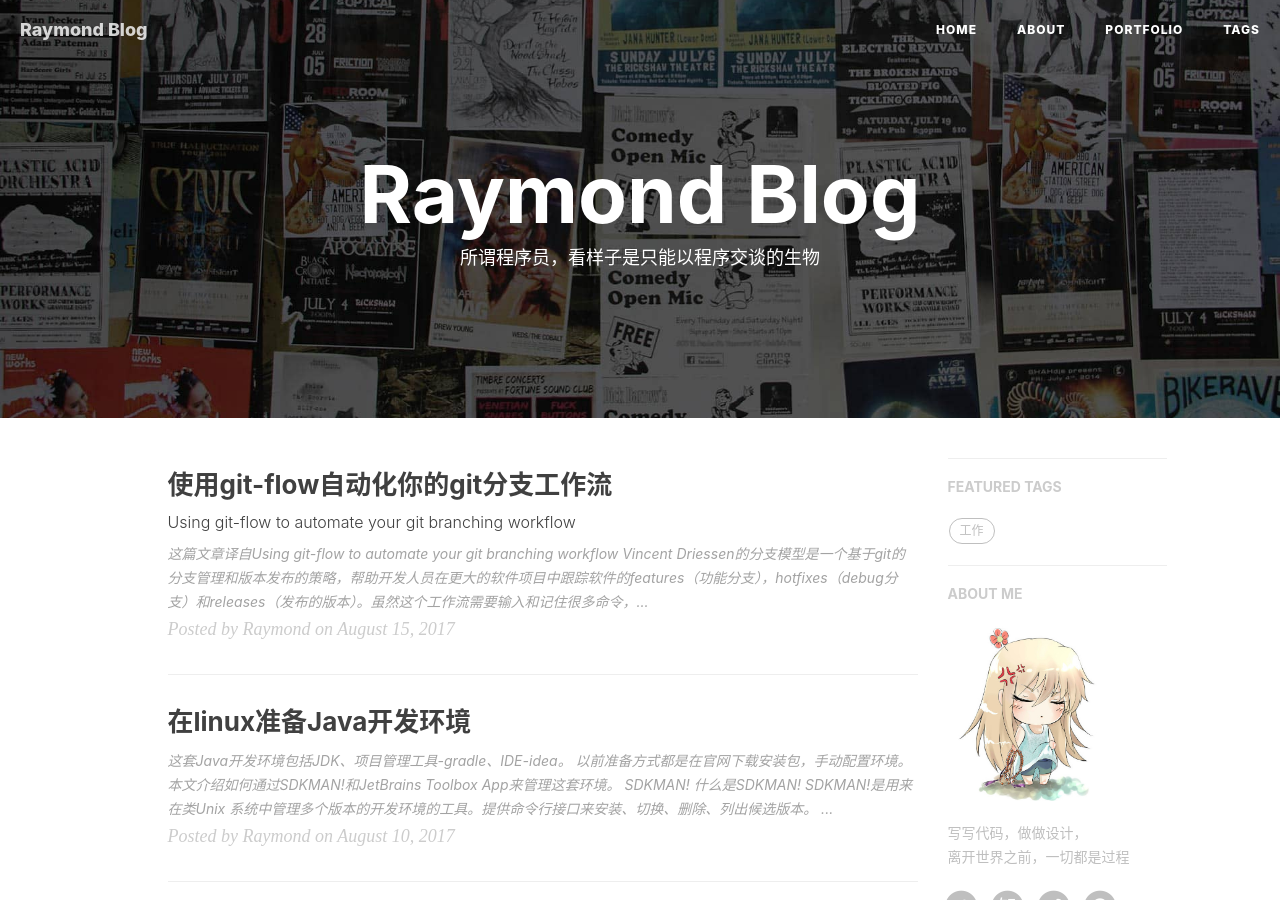
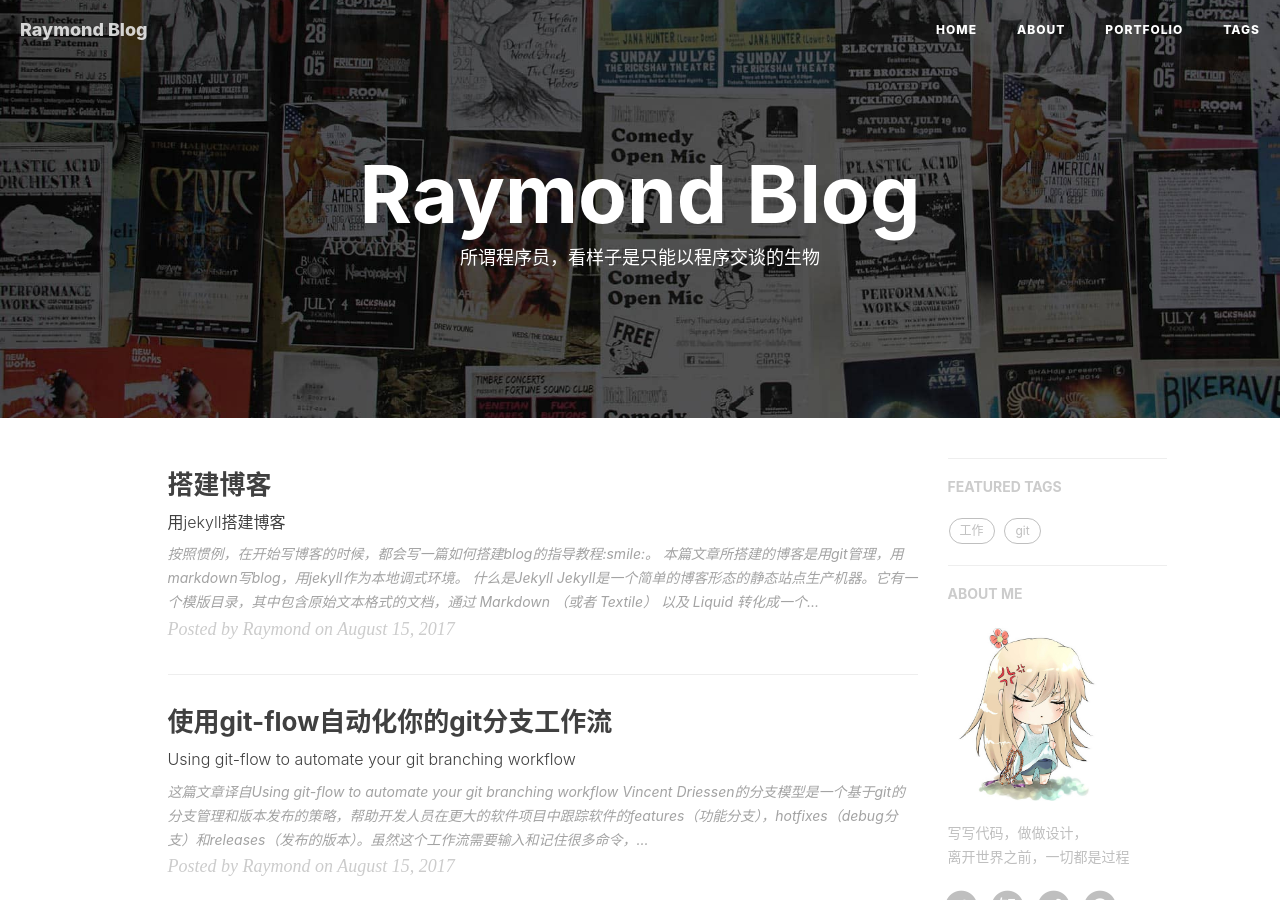
Before and after one commit to raymondoyj/raymondoyj.github.io, a Jekyll site: the page built from index.html, in a window 1280 px wide and 900 px high. Built offline with Jekyll 4.4.1, drawn with Linux system fonts in a browser that asks for light colours; nearby versions of some CDN libraries; the list of posts is cut into pages by our own code; comment, search, counter and statistics services are not loaded; some of the changed lines change nothing that is shown.

Commit message:
用jekyll搭建博客

````diff
--- a/_draft/2017-08-15-write-blog-with-jekyll.markdown
+++ b/_posts/2017-08-15-write-blog-with-jekyll.markdown
@@ -39,7 +39,7 @@
 \curl https://raw.githubusercontent.com/rvm/rvm/master/binscripts/rvm-installer | bash -s stable
 ```
 
-// TODO 配置rvm in zsh
+> 如果你使用的不是bash，可能使用zsh或fish，可以在rvm官网或stackoverflow上找到适合的配置方式。
 
 ### 安装Ruby
 
@@ -74,7 +74,6 @@
 Install of ruby-2.1.1 - #complete
 Using /home/mpapis/.rvm/gems/ruby-2.1.1
 ```
-
 
 使用新安装的Ruby：
 
@@ -163,9 +162,25 @@
 
 ## Jekyll的基本用法
 
-jekyll的基本用法看[官方的文档][usage]就可以了
+jekyll的基本用法看[官方的文档][usage]就可以了。
 
-##
+## 托管发布
+
+托管发布教程看[github][github pages]或[gitee][码云Pages]就可以了。
+如无意外，你的博客已经可以查看了。
+除了上面的发布流程外，我们还可以通过Netlify发布，而且Netlify支持https协议。
+
+## 自定义域名
+
+除了gitee外，github pages和Netlify支持自定义域名，详情可以在相关的托管发布教程里看到。
+
+## 评论系统
+
+国内的多说和网易云跟帖都关闭了，disqus在国内又不稳定，所以我选择了[gitment][gitment]，gitment是使用github账户登录的，比较适合像我这样的技术博客。
+
+## emoji插件
+
+
 
 ## 参考链接
 
@@ -176,6 +191,8 @@
 1. [http://jekyllrb.com/][jekyll]
 1. [https://pages.github.com/][github pages]
 1. [http://git.mydoc.io/?t=154714][码云Pages]
+1. [https://www.netlify.com/][netlify]
+1. [https://github.com/imsun/gitment][gitment]
 
 [jekyll]: http://jekyllrb.com/ "Jekyll"
 [码云Pages]: http://git.mydoc.io/?t=154714  "码云Pages"
@@ -188,3 +205,5 @@
 [jekyllthemes]: http://jekyllthemes.org/ "jekyllthemes"
 [structure]: https://jekyllrb.com/docs/structure/ "structure"
 [usage]: https://jekyllrb.com/docs/usage/ "usage"
+[netlify]: https://www.netlify.com/ "netlify"
+[gitment]: https://github.com/imsun/gitment "gitment"
````
